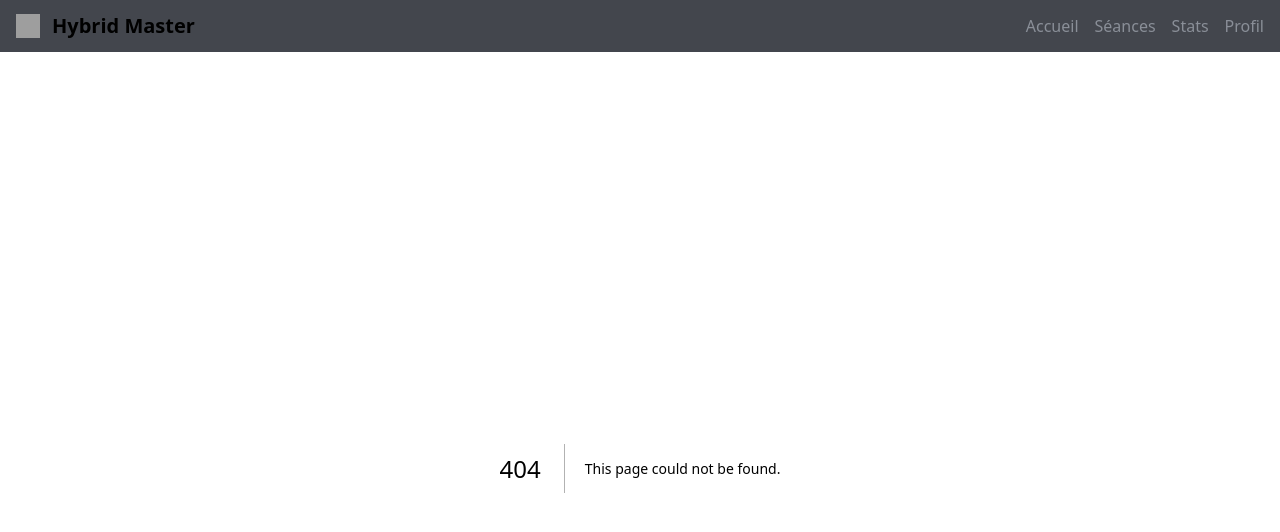
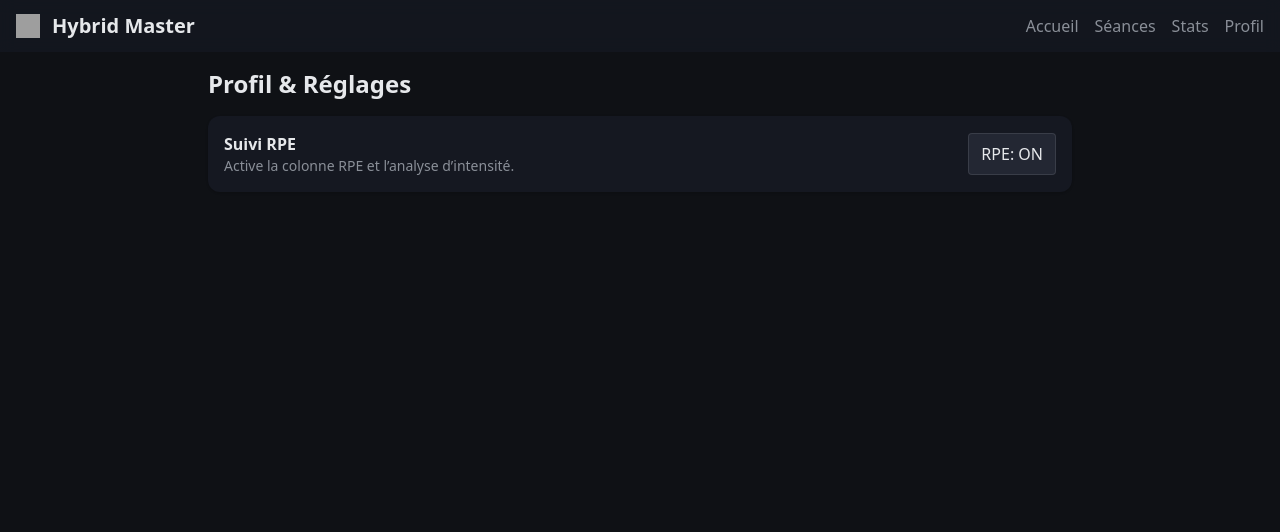
Before and after one commit to ndsedf-stack/Copilot, a Next.js app: page /profile in a window 1280 px wide. Before the commit this address had no page. Shown: the top 532 px of the page. Built offline with nearby package versions, Linux system fonts and the light colour scheme; grey boxes are pictures that could not be loaded.

Commit message:
Create ProfilePage component with RPE toggle

```diff
--- /dev/null
+++ b/src/app/profile/page.tsx
@@ -0,0 +1,20 @@
+"use client";
+import { useState } from "react";
+
+export default function ProfilePage() {
+  const [rpeEnabled, setRpeEnabled] = useState<boolean>(true);
+  return (
+    <div className="space-y-4">
+      <h2 className="text-2xl font-bold">Profil & Réglages</h2>
+      <div className="card flex items-center justify-between">
+        <div>
+          <h3 className="font-semibold">Suivi RPE</h3>
+          <p className="text-muted text-sm">Active la colonne RPE et l’analyse d’intensité.</p>
+        </div>
+        <button className="btn" onClick={() => setRpeEnabled(v => !v)}>
+          RPE: {rpeEnabled ? "ON" : "OFF"}
+        </button>
+      </div>
+    </div>
+  );
+}
```
